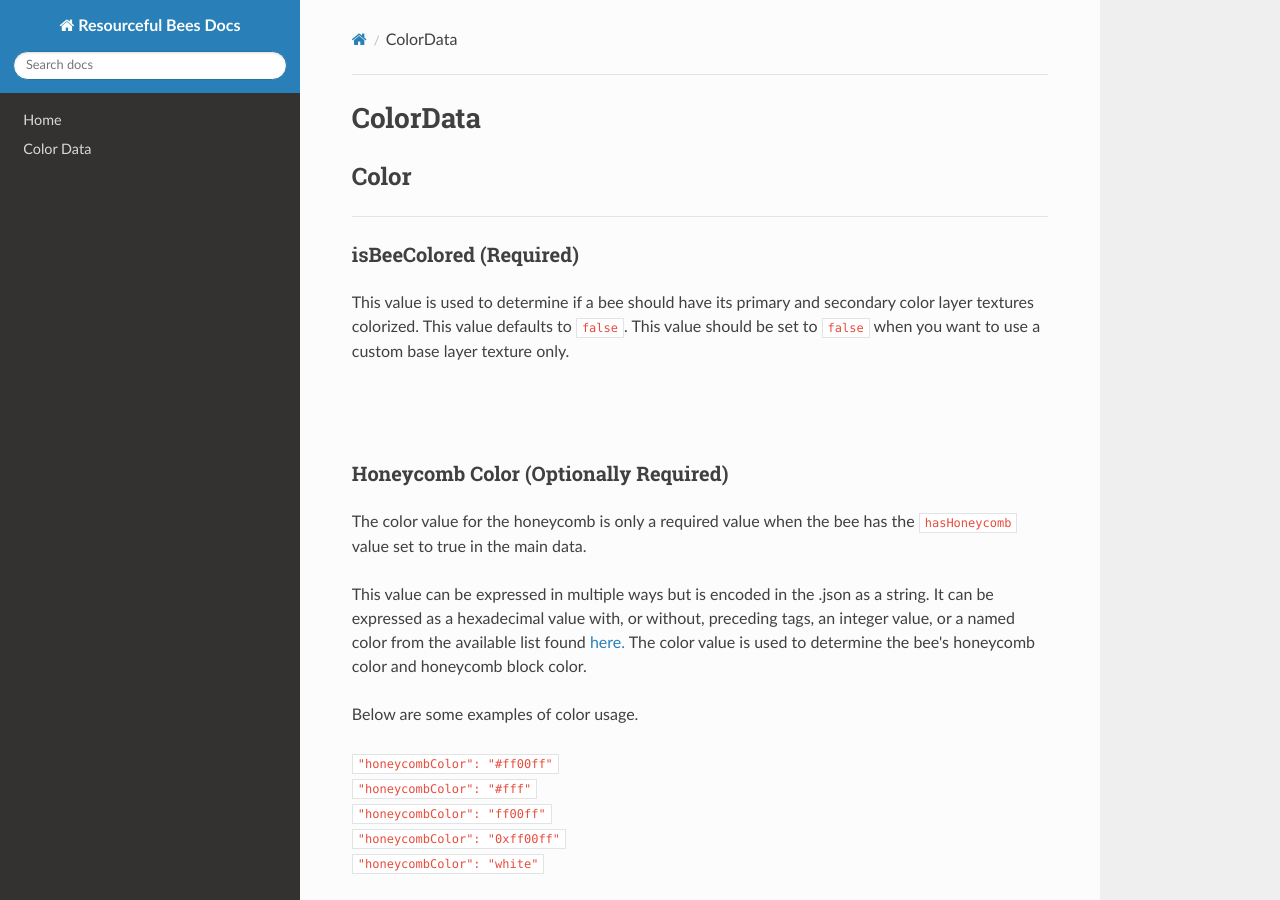
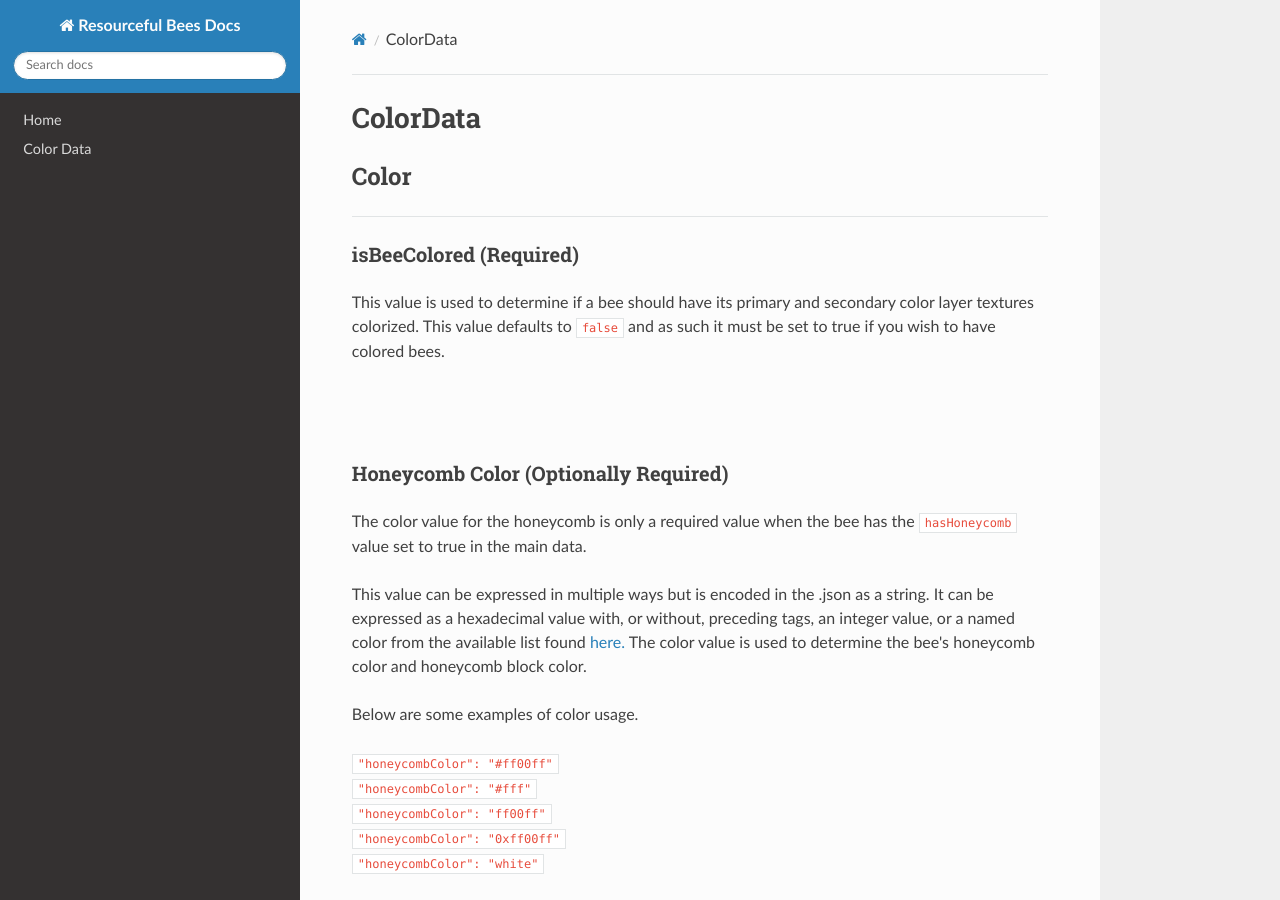
Before and after one commit to Team-Resourceful/ResourcefulBeesDocs, an MkDocs documentation site: the page built from docs/bee_data/color_data.md, in a window 1280 px wide and 900 px high. Built offline with MkDocs 1.6.1, drawn with Linux system fonts in a browser that asks for light colours; nearby versions of some CDN libraries.

Commit message:
docs/bee_data/color_data.md updated from https://stackedit.io/

```diff
--- a/docs/bee_data/color_data.md
+++ b/docs/bee_data/color_data.md
@@ -5,7 +5,7 @@
 
 ### **isBeeColored** (Required)
 
-This value is used to determine if a bee should have its primary and secondary color layer textures colorized. This value defaults to `false`. This value should be set to `false` when you want to use a custom base layer texture only.
+This value is used to determine if a bee should have its primary and secondary color layer textures colorized. This value defaults to `false` and as such it must be set to true if you wish to have colored bees.
 
 <br>
 <br>
```
Also changed, not shown: other parts of docs/bee_data/color_data.md (+1 -1 lines).
